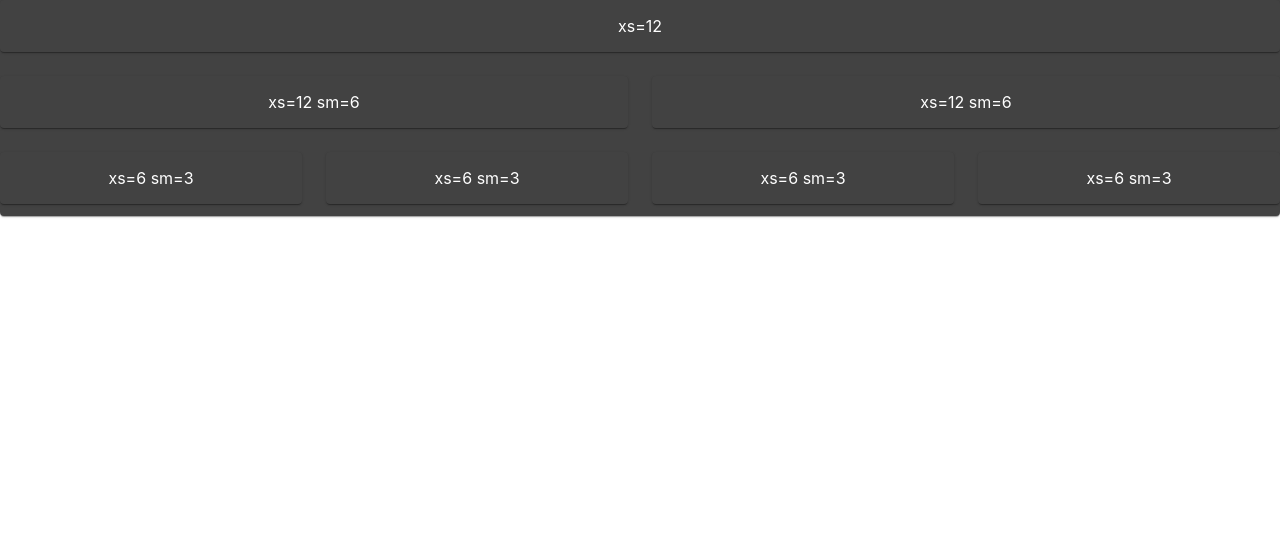
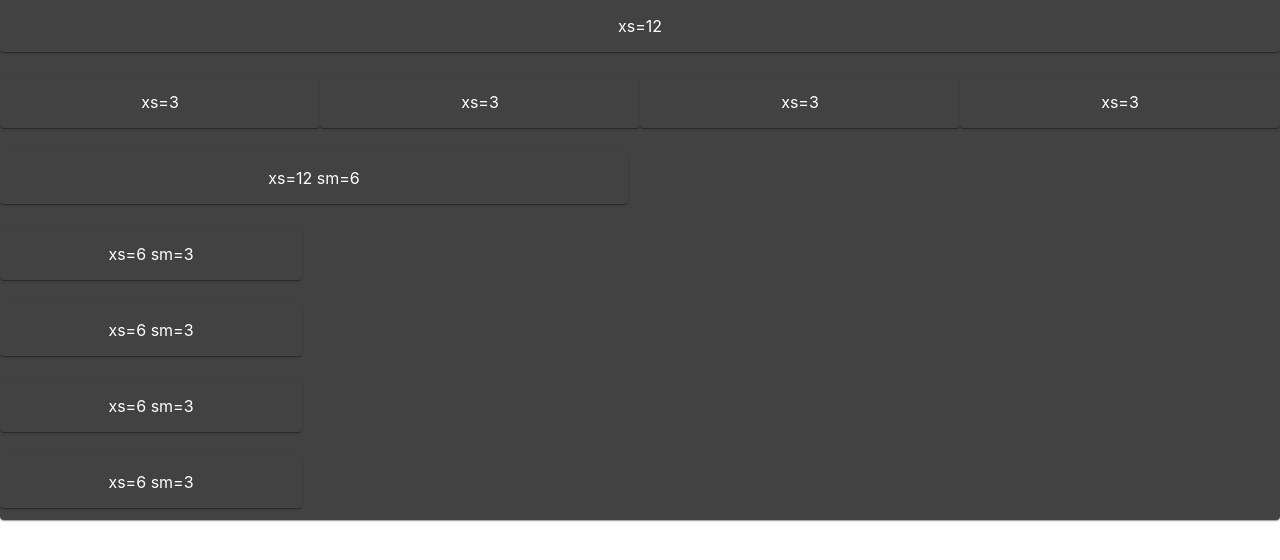
Before and after one commit to ArifSanaullah/learning-material-ui, a React (Create React App) app in the folder session1/: page / in a window 1280 px wide. Shown: the top 560 px of the page. Built offline with nearby package versions, Linux system fonts and the light colour scheme; the HTML template or start-up script is replaced by a standard one.

Commit message:
feat: dummy grid structure

```diff
--- a/session1/src/App.js
+++ b/session1/src/App.js
@@ -24,12 +24,23 @@ function App() {
     <ThemeProvider theme={createMuiTheme({ palette: { type: "dark" } })}>
       <Paper>
         <div className={classes.root}>
-          <Grid container spacing={3}>
+          <Grid container spacing={3} direction="column">
             <Grid item xs={12}>
               <Paper className={classes.paper}>xs=12</Paper>
             </Grid>
-            <Grid item xs={12} sm={6}>
-              <Paper className={classes.paper}>xs=12 sm=6</Paper>
+            <Grid item xs={12} container >
+              <Grid xs={3}>
+                <Paper className={classes.paper}>xs=3</Paper>
+              </Grid>
+              <Grid xs={3}>
+                <Paper className={classes.paper}>xs=3</Paper>
+              </Grid>
+              <Grid xs={3}>
+                <Paper className={classes.paper}>xs=3</Paper>
+              </Grid>
+              <Grid xs={3}>
+                <Paper className={classes.paper}>xs=3</Paper>
+              </Grid>
             </Grid>
             <Grid item xs={12} sm={6}>
               <Paper className={classes.paper}>xs=12 sm=6</Paper>
```
